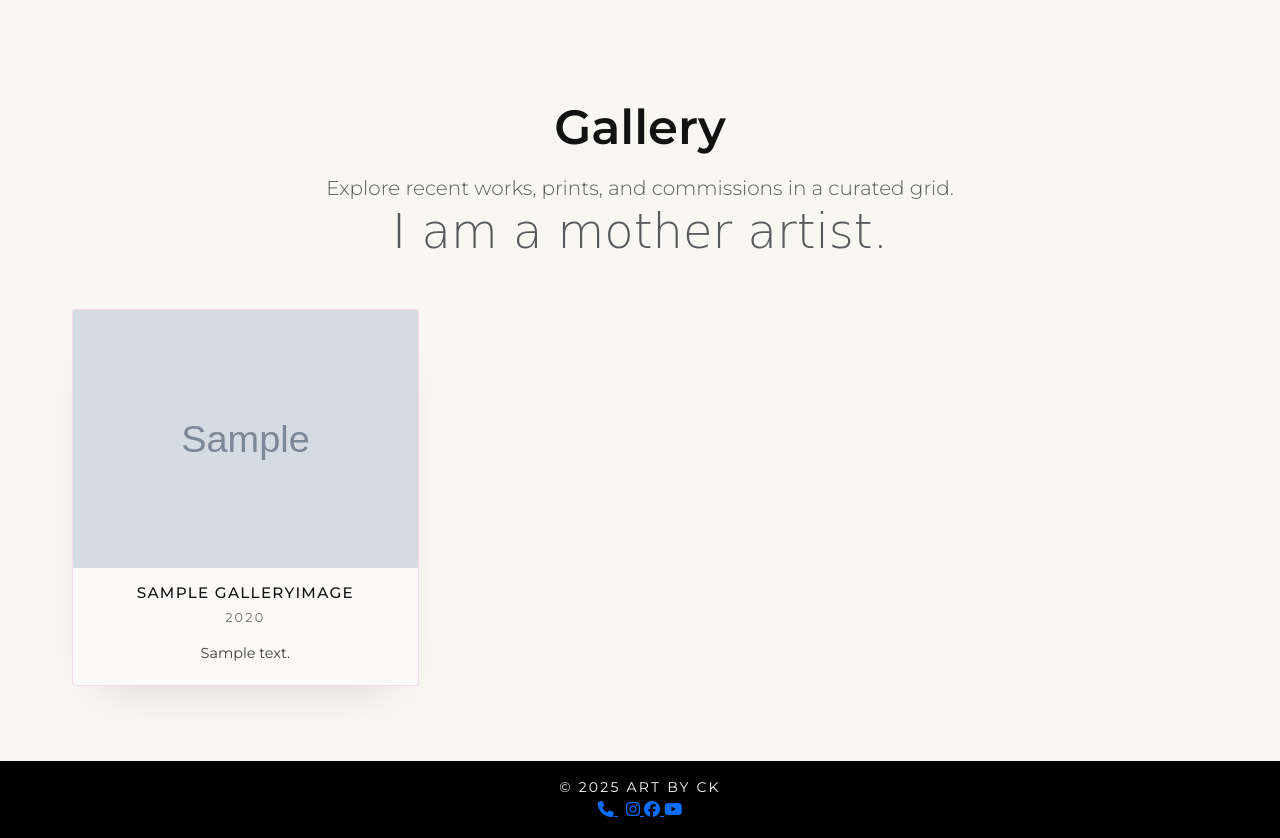
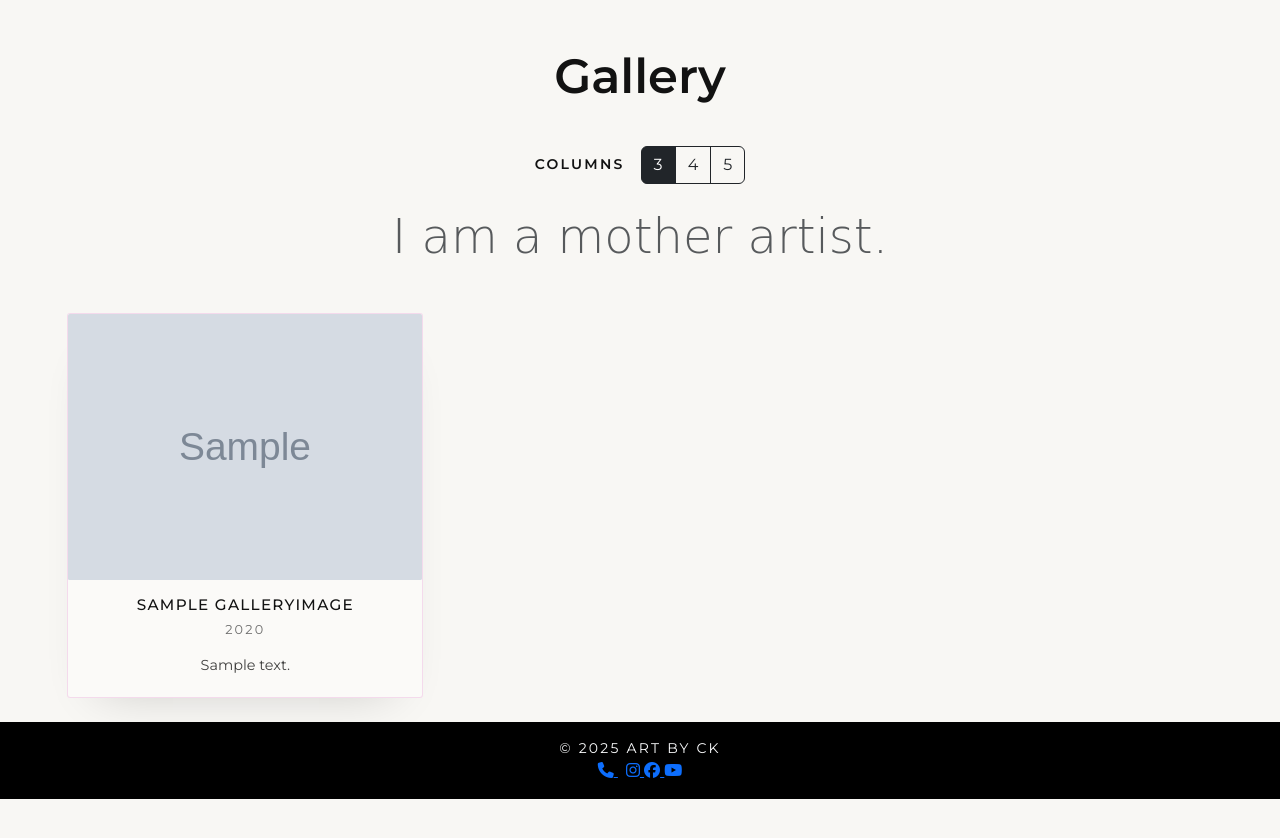
Before and after one commit to nazhameed/art-by-ck, a Django app: page /gallery/ in a window 1280 px wide. Shown: the part 121-959 px from the top of the page. After the commit the page ends 920 px from the top, so only its background shows below. Run offline with Django 5.2, Linux system fonts and the light colour scheme; tables that the repository leaves empty hold one stand-in row (values such as "Sample post"); grey boxes marked "Sample" are stand-in pictures; parts of the project's set-up code (start-up, migrations or seed data) failed here and were passed over; some libraries are stand-ins or nearby versions; some web fonts are replaced.

Commit message:
Update gallery grid to use masonry layout

```diff
--- a/static/css/styles.css
+++ b/static/css/styles.css
@@ -93,10 +93,6 @@ body {
   color: white;
 }
 
-main:has(.gallery-grid) {
-  padding-block: clamp(2rem, 4vw, 3.5rem);
-}
-
 .gallery-grid {
   --gallery-card-border: 0.1rem;
   --gallery-card-radius: 0.2rem;
@@ -104,10 +100,38 @@ main:has(.gallery-grid) {
   --gallery-card-hover-border-color: rgba(0, 0, 0, 0.26);
   --gallery-card-shadow: 0 1.5rem 3rem -2rem rgba(0, 0, 0, 0.2);
   --gallery-card-hover-shadow: 0 1.25rem 2.5rem -2.5rem rgba(0, 0, 0, 0.45);
+  --gallery-grid-gap: clamp(1.5rem, 3vw, 2.5rem);
   margin-inline: auto;
   max-width: min(1600px, 98vw);
-  --bs-gutter-x: clamp(1.75rem, 4vw, 3rem);
-  --bs-gutter-y: clamp(1.75rem, 4vw, 3rem);
+  --bs-gutter-x: var(--gallery-grid-gap);
+  --bs-gutter-y: var(--gallery-grid-gap);
+}
+
+.gallery-grid-item {
+  display: flex;
+  flex: 0 0 100%;
+  max-width: 100%;
+}
+
+@media (min-width: 768px) {
+  .gallery-grid[data-cols="3"] .gallery-grid-item {
+    flex: 0 0 calc(100% / 3);
+    max-width: calc(100% / 3);
+  }
+
+  .gallery-grid[data-cols="4"] .gallery-grid-item {
+    flex: 0 0 25%;
+    max-width: 25%;
+  }
+
+  .gallery-grid[data-cols="5"] .gallery-grid-item {
+    flex: 0 0 20%;
+    max-width: 20%;
+  }
+}
+
+.gallery-grid-item .gallery-card {
+  width: 100%;
 }
 
 .gallery-card {
@@ -153,7 +177,7 @@ main:has(.gallery-grid) {
 .gallery-card img {
   width: 100%;
   height: auto;
-  object-fit: cover;
+  display: block;
   transition: transform 0.45s ease;
 }
 
--- a/templates/base.html
+++ b/templates/base.html
@@ -134,5 +134,6 @@
       </div>
     </footer>
     <script src="https://cdn.jsdelivr.net/npm/bootstrap@5.3.2/dist/js/bootstrap.bundle.min.js"></script>
+    <script src="https://cdn.jsdelivr.net/npm/masonry-layout@4.2.2/dist/masonry.pkgd.min.js" integrity="sha384-GNFwBvfVxBkLMJpYMOABq3c+d3KnQxudP/mGPkzpZSTYykLBNsZEnG2D9G/X/+7D" crossorigin="anonymous" async></script>
   </body>
 </html>
--- a/templates/gallery.html
+++ b/templates/gallery.html
@@ -7,7 +7,21 @@
   <div class="row justify-content-center text-center">
     <div class="col-lg-8">
       <h1 class="display-5 fw-semibold mb-3">Gallery</h1>
-      <p class="lead text-muted mb-0">Explore recent works, prints, and commissions in a curated grid.</p>
+    </div>
+  </div>
+  <div class="row justify-content-center my-4">
+    <div class="col-lg-8 d-flex flex-column flex-md-row align-items-center justify-content-center gap-3 gallery-controls">
+      <span class="text-uppercase small fw-semibold letter-spacing-sm">Columns</span>
+      <div class="btn-group" role="group" aria-label="Choose gallery column count">
+        <input type="radio" class="btn-check" name="gallery-columns" id="gallery-columns-3" value="3" autocomplete="off" checked>
+        <label class="btn btn-outline-dark" for="gallery-columns-3">3</label>
+
+        <input type="radio" class="btn-check" name="gallery-columns" id="gallery-columns-4" value="4" autocomplete="off">
+        <label class="btn btn-outline-dark" for="gallery-columns-4">4</label>
+
+        <input type="radio" class="btn-check" name="gallery-columns" id="gallery-columns-5" value="5" autocomplete="off">
+        <label class="btn btn-outline-dark" for="gallery-columns-5">5</label>
+      </div>
     </div>
   </div>
 </section>
@@ -15,4 +29,41 @@
   <h2 class="lead text-muted mb-4 cedarville-cursive-regular display-5">I am a mother artist.</h2>
 </section>
 {% include "inserts/gallery-grid.html" %}
+<script>
+  document.addEventListener('DOMContentLoaded', function () {
+    const grid = document.querySelector('.gallery-grid[data-masonry]');
+    const columnInputs = document.querySelectorAll('input[name="gallery-columns"]');
+
+    if (!grid || !columnInputs.length) {
+      return;
+    }
+
+    const applyColumns = (cols) => {
+      grid.dataset.cols = cols;
+      const masonryInstance = window.Masonry && window.Masonry.data ? window.Masonry.data(grid) : null;
+      if (masonryInstance) {
+        masonryInstance.layout();
+      }
+    };
+
+    columnInputs.forEach((input) => {
+      input.addEventListener('change', () => {
+        if (input.checked) {
+          applyColumns(input.value);
+        }
+      });
+    });
+
+    const initialize = () => {
+      const checked = document.querySelector('input[name="gallery-columns"]:checked');
+      applyColumns(checked ? checked.value : 3);
+    };
+
+    if (document.readyState === 'complete') {
+      initialize();
+    } else {
+      window.addEventListener('load', initialize, { once: true });
+    }
+  });
+</script>
 {% endblock %}
--- a/templates/inserts/gallery-grid.html
+++ b/templates/inserts/gallery-grid.html
@@ -1,8 +1,8 @@
 <div class="container-fluid gallery-grid-wrapper py-4 px-4 px-xl-5">
   {% if images %}
-    <div class="row g-4 gallery-grid">
+    <div class="row g-4 gallery-grid" data-cols="3" data-masonry='{"percentPosition": true }'>
       {% for image in images %}
-        <div class="col-12 col-md-6 col-lg-4">
+        <div class="col gallery-grid-item">
           <article class="gallery-card" tabindex="0">
             <figure>
               <img
```
